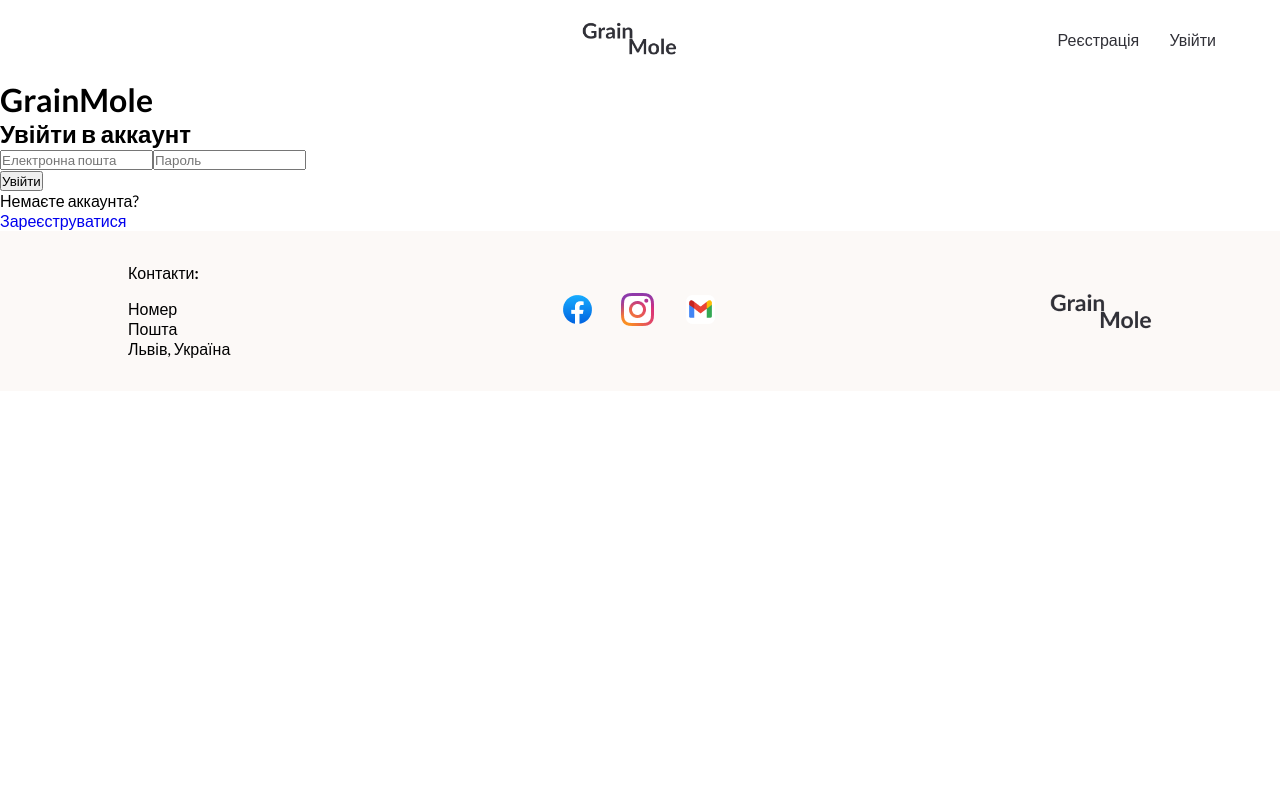
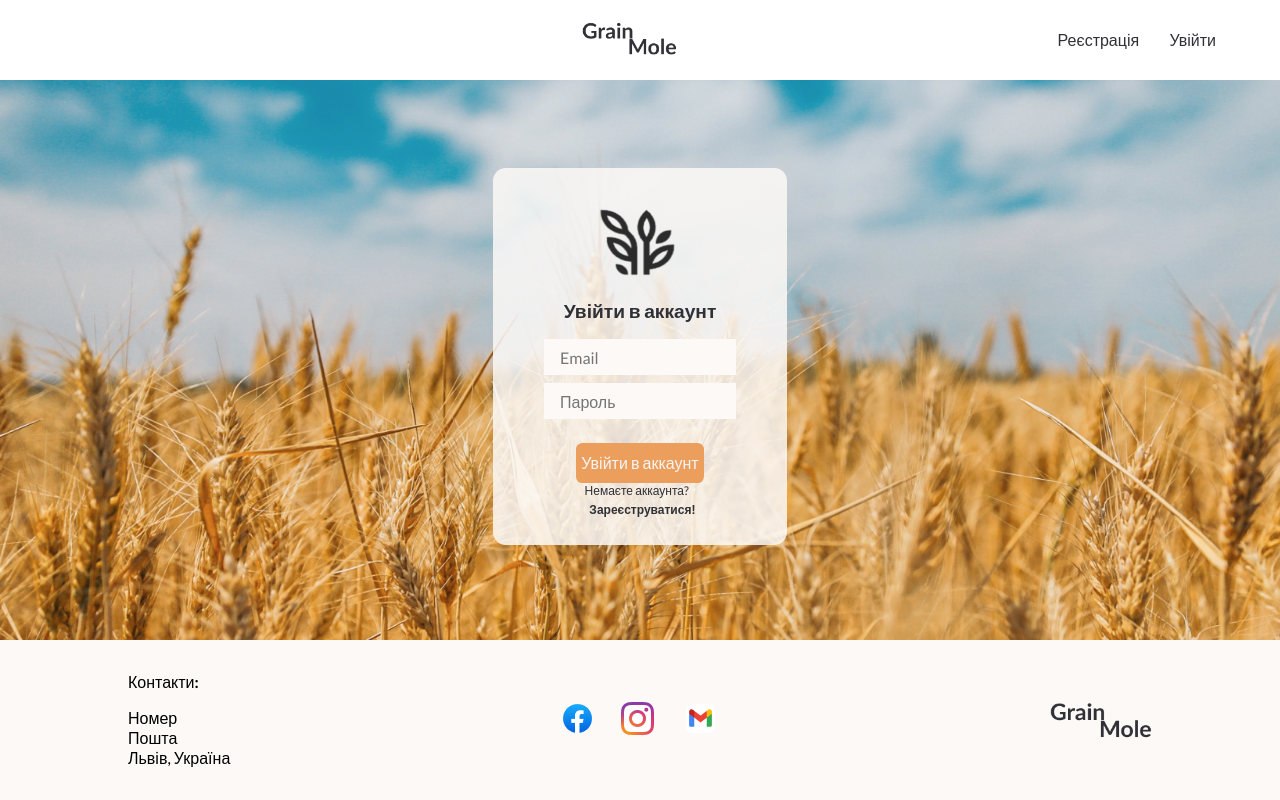
Before and after one commit to Grainmole/grainmole-front, an Angular app: page /login in a window 1280 px wide. Built offline with nearby package versions, Linux system fonts and the light colour scheme.

Commit message:
fixed login

```diff
--- a/package.json
+++ b/package.json
@@ -1,6 +1,6 @@
 {
   "name": "grainmole",
-  "version": "0.1.0",
+  "version": "0.2.0",
   "scripts": {
     "ng": "ng",
     "start": "ng serve",
--- a/src/app/pages/login/login.component.html
+++ b/src/app/pages/login/login.component.html
@@ -1,15 +1,13 @@
 <main>
-  <h1>GrainMole</h1>
-  <h2>Увійти в аккаунт</h2>
-  <form [formGroup]="loginForm" (ngSubmit)="login()">
-    <div class="inputs-group">
-      <input placeholder="Електронна пошта" type="email" formControlName="email">
+  <form class="inputs-group" [formGroup]="loginForm" (ngSubmit)="login()">
+      <img src="assets/images/log-reg/Vector.png">
+      <h2>Увійти в аккаунт</h2>
+      <input placeholder="Email" type="email" formControlName="email">
       <input placeholder="Пароль" type="password" formControlName="password">
-    </div>
-    <button type="submit">Увійти</button>
+      <button type="submit">Увійти в аккаунт</button>
+      <span class="text">
+        <p>Немаєте аккаунта?</p>
+      <a [routerLink]="'/reg'">Зареєструватися!</a>
+      </span>
   </form>
-  <span class="redirect-text">
-    <p>Немаєте аккаунта?</p>
-    <a [routerLink]="'/reg'">Зареєструватися</a>
-  </span>
 </main>
--- a/src/app/pages/login/login.component.scss
+++ b/src/app/pages/login/login.component.scss
@@ -0,0 +1,67 @@
+*{
+  color: #303037;
+}
+main {
+  height: 70vh;
+  padding: 5vh 5vw;
+  background-image: url("../../../assets/images/log-reg/grain.jpg");
+  background-size: cover;
+  display: flex;
+  flex-direction: column;
+  align-items: center;
+}
+
+h2 {
+  font-size: 1.2rem;
+  margin: 2vh 0 1vh 0;
+}
+
+.inputs-group {
+  margin: 6vh 0;
+  width: 23vw;
+  padding: 3.5vh 2vw;
+  background-color: rgba(	252, 249,	247, 0.85);
+  border-radius: 1vw;
+  flex-direction: column;
+  display: flex;
+  justify-content: space-between;
+  align-items: center;
+
+  input {
+    width: 15vw;
+    height: 4.5vh;
+    padding-left: 1rem;
+    font-size: 1rem;
+    margin-top: 1vh;
+    background-color: rgba(	252, 249,	247, 1);
+    border: none;
+  }
+}
+
+button {
+  width: 10vw;
+  height: 5vh;
+  margin-top: 3vh;
+  background-color:#EC9E5D;
+  border-radius: 0.5vw;
+  font-size: 1rem;
+  color: #F5F5F5;
+  cursor: pointer;
+  outline: none;
+  border: none;
+}
+
+ .text{
+
+   p {
+     font-size: 0.75rem;
+   }
+
+   a {
+     margin-left: 0.3rem;
+     font-weight: bold;
+     font-family: "gabarito-bold", Arial, sans-serif;
+     font-size: 0.75rem;
+   }
+
+ }
```
Also changed, not shown: src/assets/images/log-reg/Vector.png (added).
